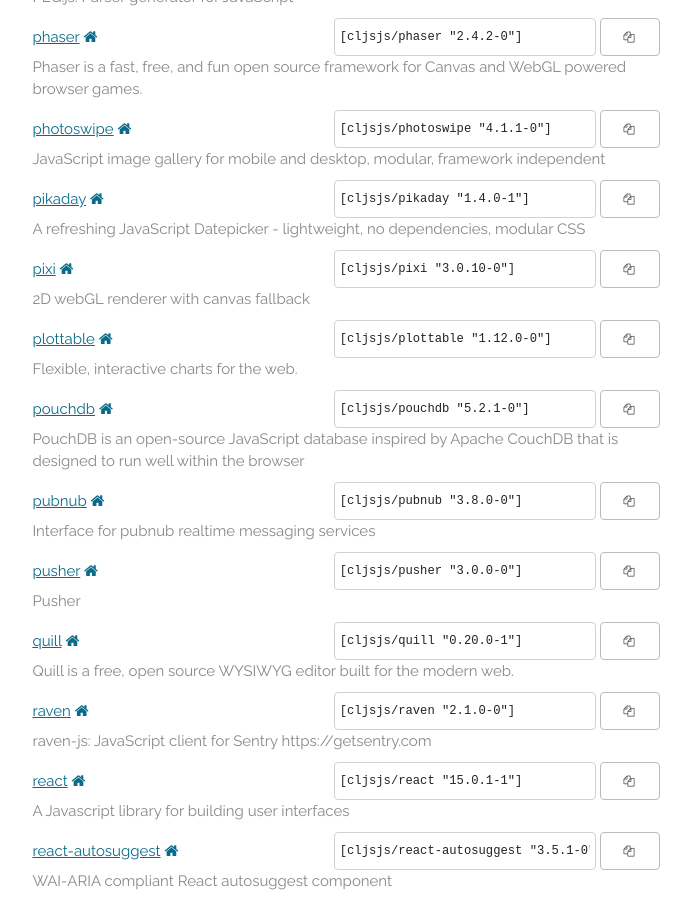
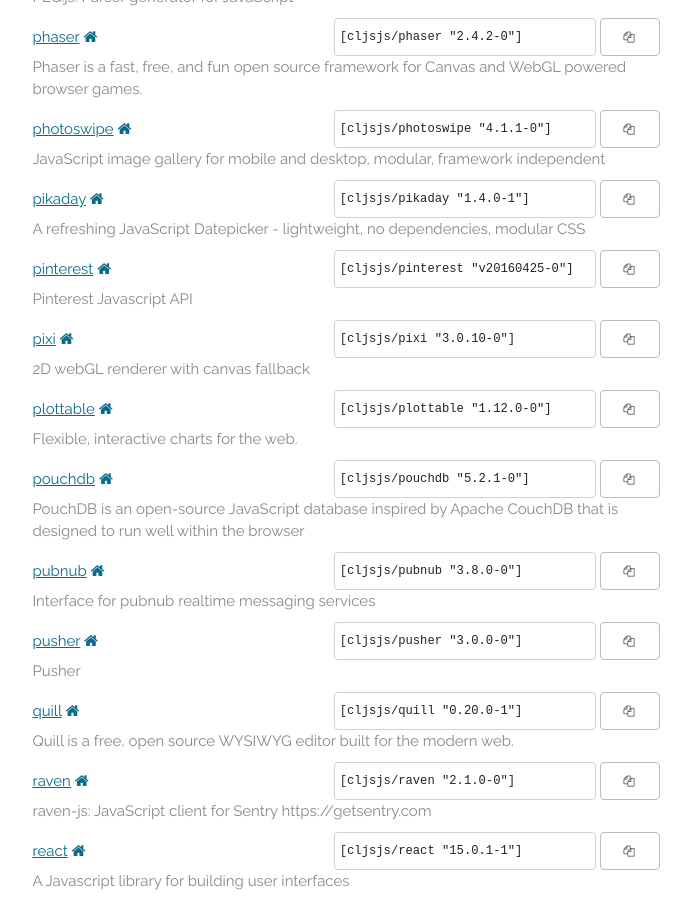
Before and after one commit to cljsjs/cljsjs.github.io, a Jekyll site: the page built from index.markdown, in a window 1280 px wide and 900 px high, scrolled down 9984 px. Shown: the whole window, without its empty margins (294-985 px from the left). Built offline with Jekyll 4.4.1, drawn with Linux system fonts in a browser that asks for light colours; nearby versions of some CDN libraries; comment, search, counter and statistics services are not loaded.

Commit message:
Automatic update

```diff
--- a/_includes/packages.html
+++ b/_includes/packages.html
@@ -1125,6 +1125,15 @@
     <p class="description">A refreshing JavaScript Datepicker - lightweight, no dependencies, modular CSS</p>
   </li>
   <li>
+    <a href="https://clojars.org/cljsjs/pinterest">pinterest</a>
+    <a href="https://developers.pinterest.com/docs/sdks/js/" target="new"><i class="fa fa-home"></i></a>
+    <span class="clojars">
+      <input type="text" value='[cljsjs/pinterest "v20160425-0"]'/>
+      <button data-clipboard-text='[cljsjs/pinterest "v20160425-0"]'><i class="fa fa-copy"></i></button>
+    </span>
+    <p class="description">Pinterest Javascript API</p>
+  </li>
+  <li>
     <a href="https://clojars.org/cljsjs/pixi">pixi</a>
     <a href="http://www.pixijs.com" target="new"><i class="fa fa-home"></i></a>
     <span class="clojars">
```
